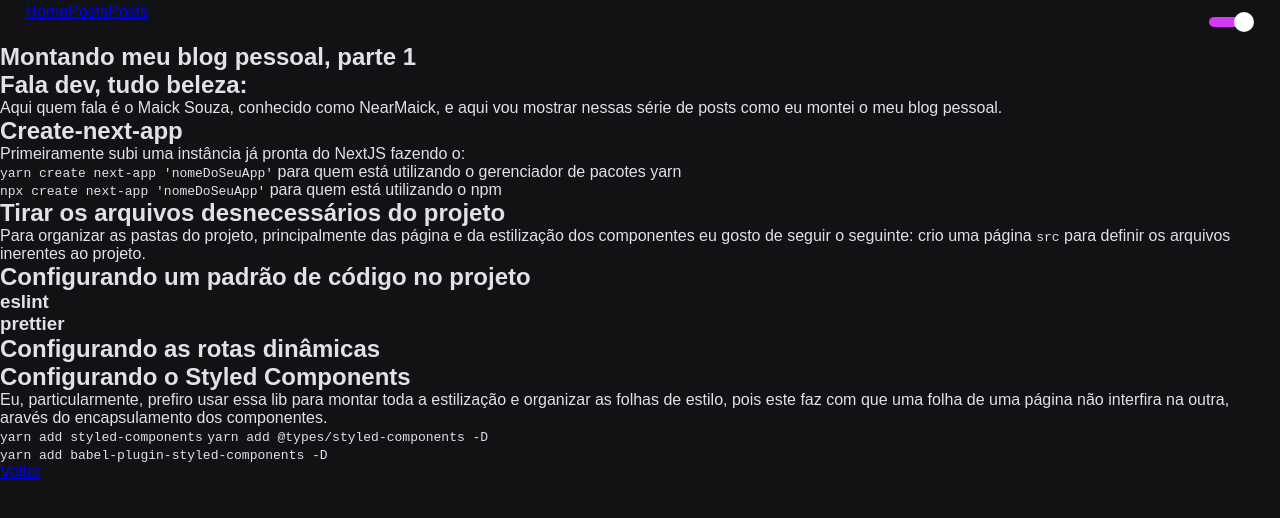
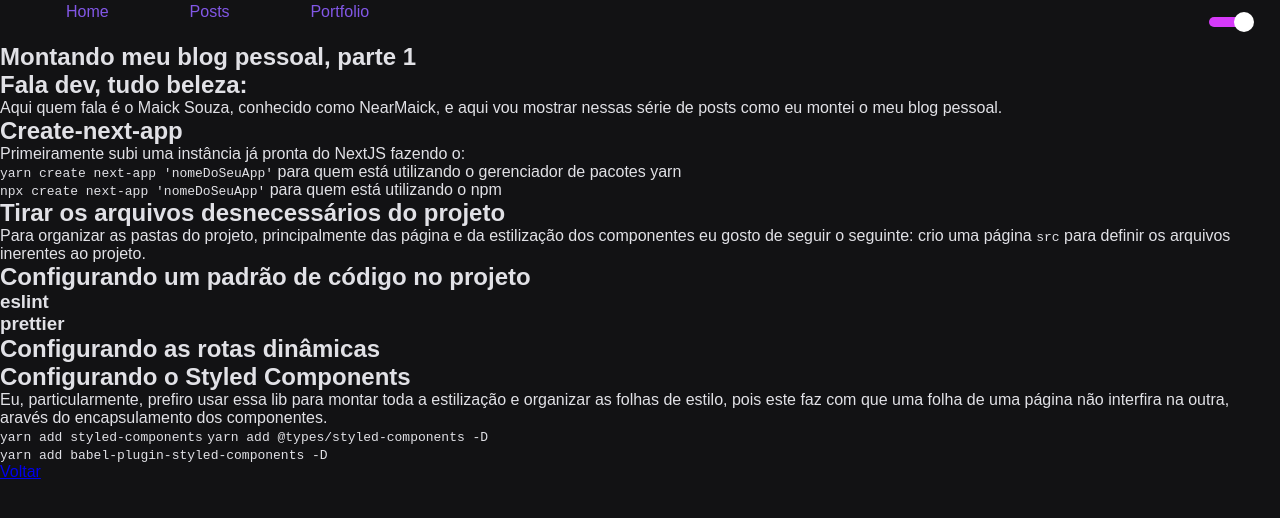
Before and after one commit to NearMaick/NearMaickBlog, a Next.js app: page /posts/intro in a window 1280 px wide. Shown: the top 518 px of the page. Built offline with nearby package versions, Linux system fonts and the light colour scheme.

Commit message:
feat(web): setting pages #3

```diff
--- a/package.json
+++ b/package.json
@@ -8,7 +8,7 @@
     "start": "next start"
   },
   "dependencies": {
-    "@types/marked": "^1.2.0",
+
     "next": "10.0.2",
     "next-images": "^1.6.2",
     "polished": "^4.0.3",
@@ -18,6 +18,7 @@
     "styled-components": "^5.2.1"
   },
   "devDependencies": {
+    "@types/marked": "^1.2.0",
     "@types/node": "^14.14.9",
     "@types/react": "^16.14.0",
     "@types/styled-components": "^5.1.4",
--- a/src/api/postApi.ts
+++ b/src/api/postApi.ts
@@ -13,7 +13,8 @@ export async function getAllPosts(): Promise<string[]> {
 
     posts.push({
       slug: post.replace('.md', ''),
-      title: meta.data.title
+      title: meta.data.title,
+      description: meta.data.description
     })
   }
 
--- a/src/components/Menu.tsx
+++ b/src/components/Menu.tsx
@@ -7,7 +7,7 @@ export default function Header(): JSX.Element {
     <Container>
       <Link href="/">Home</Link>
       <Link href="/post">Posts</Link>
-      <Link href="/portfolio">Posts</Link>
+      <Link href="/portfolio">Portfolio</Link>
     </Container>
   )
 }
--- a/src/components/ThemeSwitch.tsx
+++ b/src/components/ThemeSwitch.tsx
@@ -2,7 +2,7 @@ import { useContext } from 'react'
 import Switch from 'react-switch'
 import { ThemeContext } from 'styled-components'
 import { shade } from 'polished'
-import { Container } from '../styles/components/themeSwitch'
+import { Container } from '../styles/components/ThemeSwitch'
 
 interface Props {
   toggleTheme(): void
--- a/src/pages/index.tsx
+++ b/src/pages/index.tsx
@@ -1,4 +1,4 @@
-import { Container } from '../styles/pages/Home'
+import { Container, Title } from '../styles/pages/Home'
 
 import Logo from '../assets/back.svg'
 
--- a/src/pages/post.tsx
+++ b/src/pages/post.tsx
@@ -8,6 +8,7 @@ interface HomeProps {
   posts: Array<{
     slug: string
     title: string
+    description: string
   }>
 }
 
@@ -26,6 +27,7 @@ export default function Post(props: HomeProps): JSX.Element {
             <Link href={`/posts/${post.slug}`}>
               <a>{post.title}</a>
             </Link>
+            <h2>{post.description}</h2>
           </li>
         ))}
       </ul>
--- a/src/styles/components/Menu.ts
+++ b/src/styles/components/Menu.ts
@@ -3,4 +3,19 @@ import styled from 'styled-components'
 export const Container = styled.nav`
   display: flex;
   flex-direction: row;
+
+  width: 24rem;
+
+  justify-content: space-around;
+
+  a {
+    text-decoration: none;
+    color: ${props => props.theme.colors.primary};
+
+    transition: opacity 0.4s;
+
+    &:hover {
+      opacity: 0.8;
+    }
+  }
 `
```
